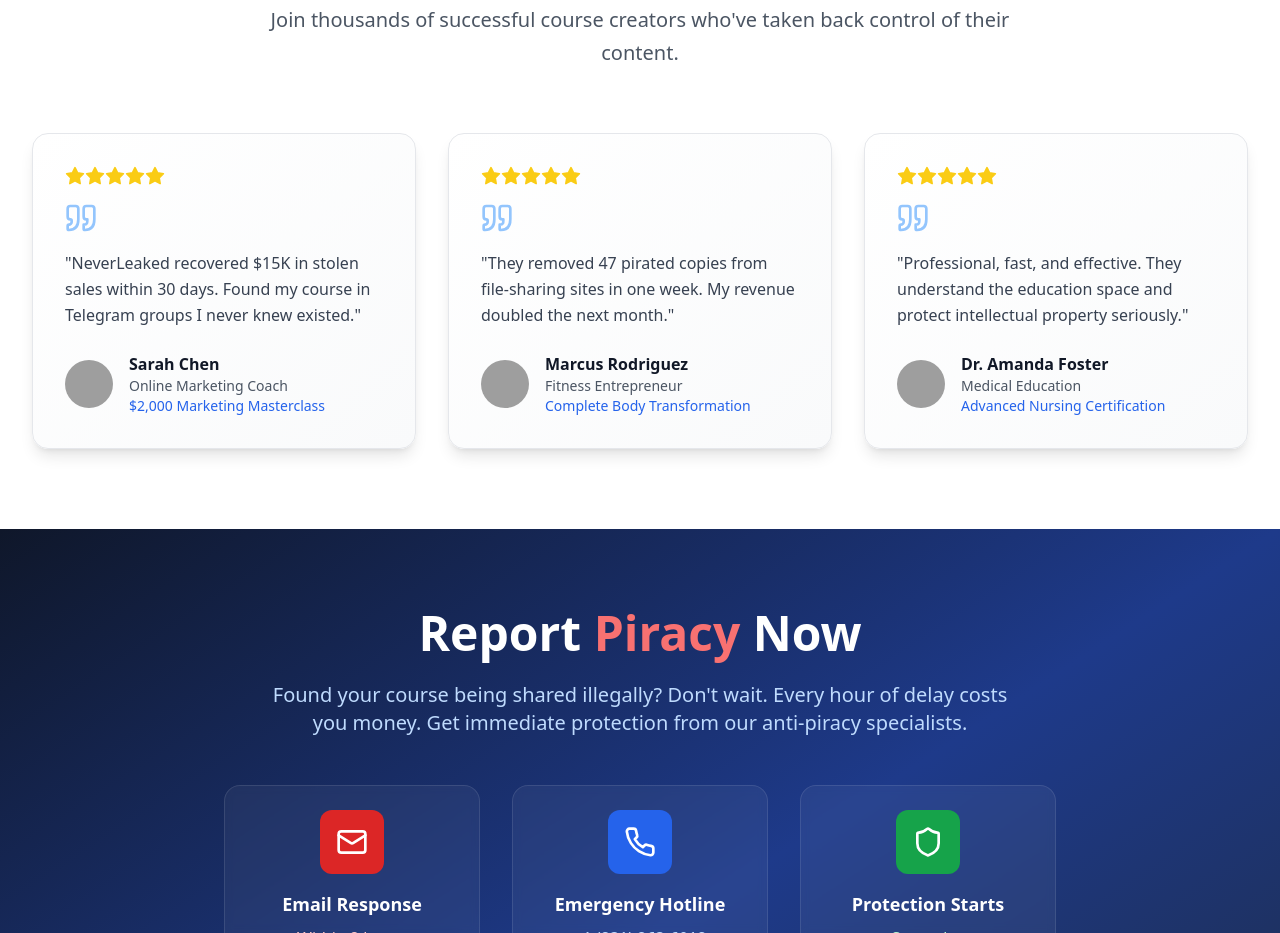
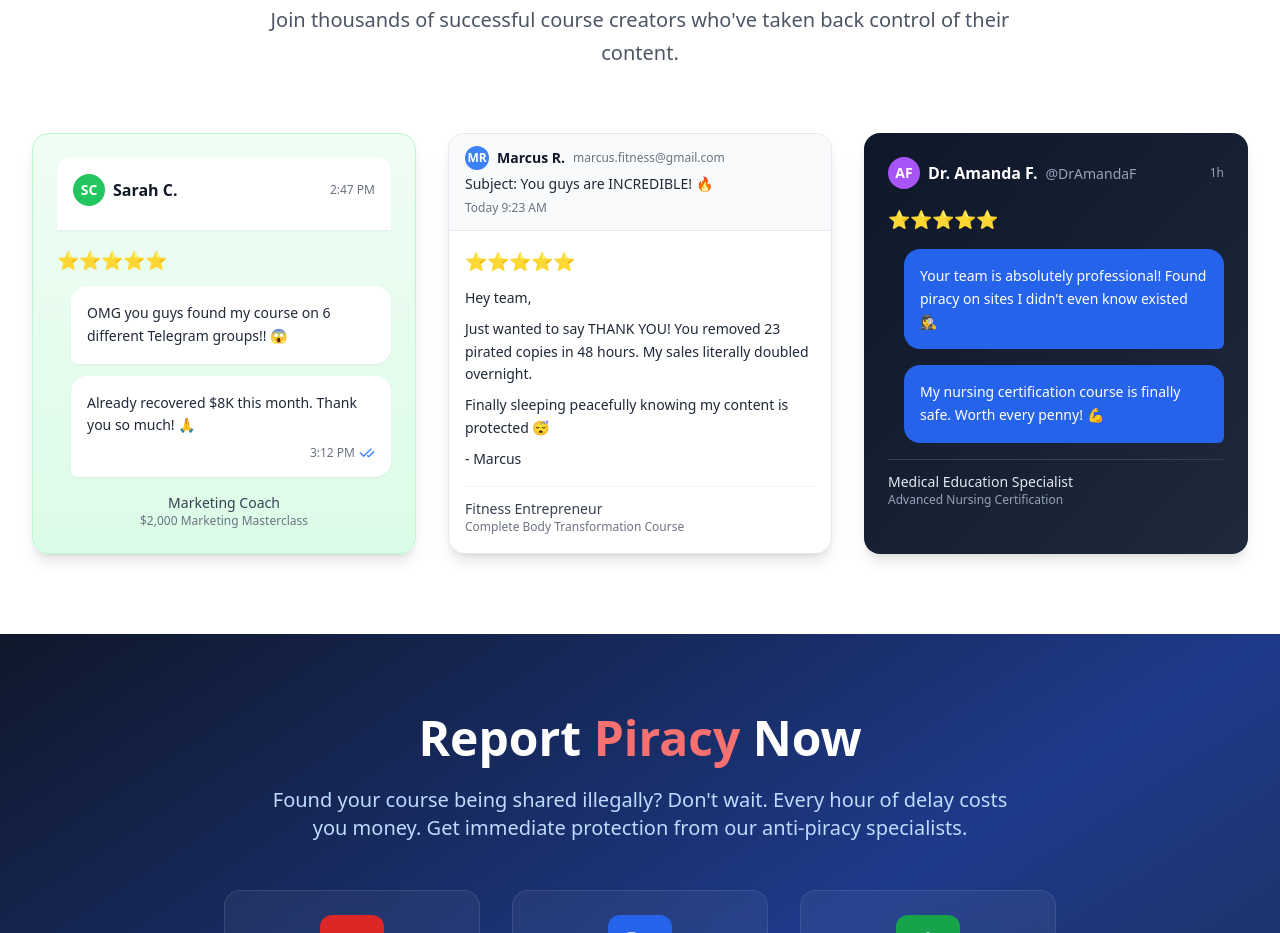
Before and after one commit to hemkersherlock/t65, a React (Vite) app: page / in a window 1280 px wide. Shown: the part 3220-4153 px from the top of the page. Built offline with nearby package versions, Linux system fonts and the light colour scheme; grey boxes are pictures that could not be loaded.

Commit message:
Updated Testimonials.tsx

```diff
--- a/src/components/Testimonials.tsx
+++ b/src/components/Testimonials.tsx
@@ -1,31 +1,7 @@
 import React from 'react';
-import { Star, Quote } from 'lucide-react';
+import { Check, CheckCheck } from 'lucide-react';
 
 const Testimonials = () => {
-  const testimonials = [
-    {
-      name: 'Sarah Chen',
-      title: 'Online Marketing Coach',
-      course: '$2,000 Marketing Masterclass',
-      content: 'NeverLeaked recovered $15K in stolen sales within 30 days. Found my course in Telegram groups I never knew existed.',
-      avatar: 'https://images.pexels.com/photos/733872/pexels-photo-733872.jpeg?auto=compress&cs=tinysrgb&w=150&h=150&fit=crop'
-    },
-    {
-      name: 'Marcus Rodriguez',
-      title: 'Fitness Entrepreneur',
-      course: 'Complete Body Transformation',
-      content: 'They removed 47 pirated copies from file-sharing sites in one week. My revenue doubled the next month.',
-      avatar: 'https://images.pexels.com/photos/1040880/pexels-photo-1040880.jpeg?auto=compress&cs=tinysrgb&w=150&h=150&fit=crop'
-    },
-    {
-      name: 'Dr. Amanda Foster',
-      title: 'Medical Education',
-      course: 'Advanced Nursing Certification',
-      content: 'Professional, fast, and effective. They understand the education space and protect intellectual property seriously.',
-      avatar: 'https://images.pexels.com/photos/762020/pexels-photo-762020.jpeg?auto=compress&cs=tinysrgb&w=150&h=150&fit=crop'
-    }
-  ];
-
   return (
     <section className="py-20 bg-white">
       <div className="max-w-7xl mx-auto px-4 sm:px-6 lg:px-8">
@@ -38,37 +14,120 @@ const Testimonials = () => {
           </p>
         </div>
 
-        {/* Testimonials Grid */}
         <div className="grid lg:grid-cols-3 gap-8">
-          {testimonials.map((testimonial, index) => (
-            <div
-              key={index}
-              className="bg-gradient-to-br from-white to-gray-50 rounded-2xl p-8 border border-gray-200 hover:border-blue-300 shadow-lg hover:shadow-xl transition-all duration-300"
-            >
-              <div className="flex items-center mb-4">
-                {[...Array(5)].map((_, starIndex) => (
-                  <Star key={starIndex} className="w-5 h-5 text-yellow-400 fill-current" />
-                ))}
+          {/* WhatsApp Style Testimonial */}
+          <div className="bg-gradient-to-b from-green-50 to-green-100 rounded-2xl p-6 border border-green-200 shadow-lg">
+            <div className="bg-white rounded-t-xl p-4 mb-4 shadow-sm">
+              <div className="flex items-center justify-between mb-2">
+                <div className="flex items-center space-x-2">
+                  <div className="w-8 h-8 bg-green-500 rounded-full flex items-center justify-center">
+                    <span className="text-white text-sm font-bold">SC</span>
+                  </div>
+                  <span className="font-semibold text-gray-900">Sarah C.</span>
+                </div>
+                <span className="text-xs text-gray-500">2:47 PM</span>
               </div>
-              <Quote className="w-8 h-8 text-blue-300 mb-4" />
+            </div>
 
-              <p className="text-gray-700 mb-6 leading-relaxed font-medium">
-                "{testimonial.content}"
-              </p>
-              <div className="flex items-center">
-                <img
-                  src={testimonial.avatar}
-                  alt={testimonial.name}
-                  className="w-12 h-12 rounded-full object-cover mr-4"
-                />
-                <div>
-                  <div className="font-semibold text-gray-900">{testimonial.name}</div>
-                  <div className="text-sm text-gray-600">{testimonial.title}</div>
-                  <div className="text-sm text-blue-600 font-medium">{testimonial.course}</div>
+            <div className="space-y-3">
+              <div className="flex mb-2">
+                <span className="text-yellow-400 text-lg">⭐⭐⭐⭐⭐</span>
+              </div>
+
+              <div className="bg-white rounded-2xl rounded-bl-md p-4 shadow-sm max-w-xs ml-auto">
+                <p className="text-gray-800 text-sm leading-relaxed">
+                  OMG you guys found my course on 6 different Telegram groups!! 😱
+                </p>
+              </div>
+
+              <div className="bg-white rounded-2xl rounded-bl-md p-4 shadow-sm max-w-xs ml-auto">
+                <p className="text-gray-800 text-sm leading-relaxed">
+                  Already recovered $8K this month. Thank you so much! 🙏
+                </p>
+                <div className="flex items-center justify-end mt-2 space-x-1">
+                  <span className="text-xs text-gray-500">3:12 PM</span>
+                  <CheckCheck className="w-4 h-4 text-blue-500" />
                 </div>
               </div>
             </div>
-          ))}
+
+            <div className="mt-4 text-center">
+              <p className="text-sm font-medium text-gray-700">Marketing Coach</p>
+              <p className="text-xs text-gray-500">$2,000 Marketing Masterclass</p>
+            </div>
+          </div>
+
+          {/* Email Style Testimonial */}
+          <div className="bg-white rounded-2xl border border-gray-200 shadow-lg overflow-hidden">
+            <div className="bg-gray-50 px-4 py-3 border-b border-gray-200">
+              <div className="flex items-center space-x-2 mb-1">
+                <div className="w-6 h-6 bg-blue-500 rounded-full flex items-center justify-center">
+                  <span className="text-white text-xs font-bold">MR</span>
+                </div>
+                <span className="font-semibold text-gray-900 text-sm">Marcus R.</span>
+                <span className="text-xs text-gray-500">marcus.fitness@gmail.com</span>
+              </div>
+              <p className="text-sm font-medium text-gray-800">Subject: You guys are INCREDIBLE! 🔥</p>
+              <span className="text-xs text-gray-500">Today 9:23 AM</span>
+            </div>
+
+            <div className="p-4">
+              <div className="flex mb-3">
+                <span className="text-yellow-400 text-lg">⭐⭐⭐⭐⭐</span>
+              </div>
+
+              <div className="text-sm text-gray-800 leading-relaxed space-y-2">
+                <p>Hey team,</p>
+                <p>Just wanted to say THANK YOU! You removed 23 pirated copies in 48 hours. My sales literally doubled overnight.</p>
+                <p>Finally sleeping peacefully knowing my content is protected 😴</p>
+                <p>- Marcus</p>
+              </div>
+
+              <div className="mt-4 pt-3 border-t border-gray-100">
+                <p className="text-sm font-medium text-gray-700">Fitness Entrepreneur</p>
+                <p className="text-xs text-gray-500">Complete Body Transformation Course</p>
+              </div>
+            </div>
+          </div>
+
+          {/* Twitter DM Style Testimonial */}
+          <div className="bg-gradient-to-br from-slate-900 to-slate-800 rounded-2xl p-6 shadow-lg text-white">
+            <div className="flex items-center justify-between mb-4">
+              <div className="flex items-center space-x-2">
+                <div className="w-8 h-8 bg-purple-500 rounded-full flex items-center justify-center">
+                  <span className="text-white text-sm font-bold">AF</span>
+                </div>
+                <div>
+                  <span className="font-semibold">Dr. Amanda F.</span>
+                  <span className="text-slate-400 text-sm ml-2">@DrAmandaF</span>
+                </div>
+              </div>
+              <span className="text-xs text-slate-400">1h</span>
+            </div>
+
+            <div className="space-y-4">
+              <div className="flex mb-3">
+                <span className="text-yellow-400 text-lg">⭐⭐⭐⭐⭐</span>
+              </div>
+
+              <div className="bg-blue-600 rounded-2xl rounded-br-md p-4 max-w-xs ml-auto">
+                <p className="text-white text-sm leading-relaxed">
+                  Your team is absolutely professional! Found piracy on sites I didn't even know existed 🕵️‍♀️
+                </p>
+              </div>
+
+              <div className="bg-blue-600 rounded-2xl rounded-br-md p-4 max-w-xs ml-auto">
+                <p className="text-white text-sm leading-relaxed">
+                  My nursing certification course is finally safe. Worth every penny! 💪
+                </p>
+              </div>
+            </div>
+
+            <div className="mt-4 pt-3 border-t border-slate-700">
+              <p className="text-sm font-medium text-slate-200">Medical Education Specialist</p>
+              <p className="text-xs text-slate-400">Advanced Nursing Certification</p>
+            </div>
+          </div>
         </div>
       </div>
     </section>
```
